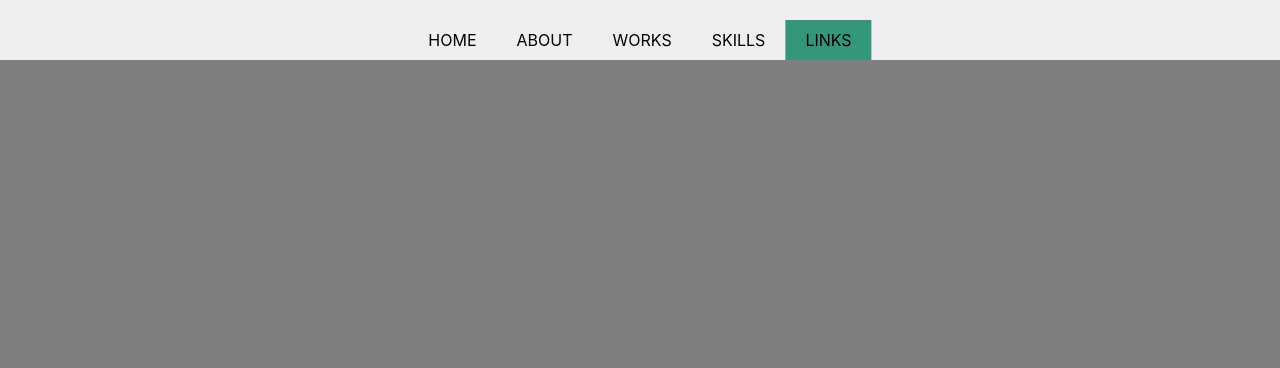
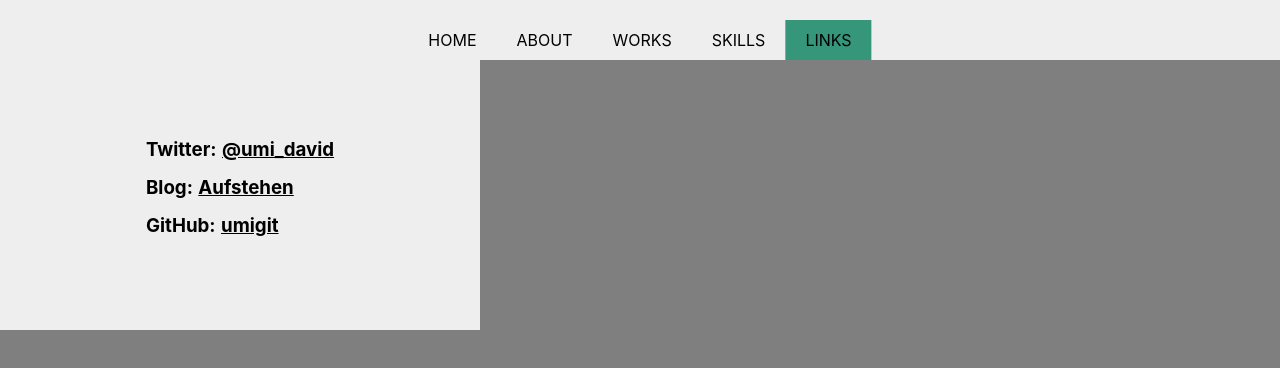
Before and after one commit to umigit/portfolio-nuxt, a Nuxt app: page /links in a window 1280 px wide. Shown: the top 368 px of the page. Built offline with nearby package versions, Linux system fonts and the light colour scheme.

Commit message:
make links page

```diff
--- /dev/null
+++ b/pages/links.vue
@@ -0,0 +1,54 @@
+<template>
+  <div class="container">
+    <div class="link-card">
+      <ul class="link-list">
+        <li class="link-item">
+          <h3>Twitter: <a href="//twitter.com/umi_david">@umi_david</a></h3>
+        </li>
+        <li class="link-item">
+          <h3>Blog: <a href="//www.die-katze.net">Aufstehen</a></h3>
+        </li>
+        <li>
+          <h3>GitHub: <a href="//github.com/umigit">umigit</a></h3>
+        </li>
+        <li class="link-item">
+          <h3><a></a></h3>
+        </li>
+      </ul>
+    </div>
+  </div>
+</template>
+
+<style>
+.link-card {
+  width: 480px;
+  height: 270px;
+  background-color: #eee;
+  position: relative;
+  z-index: 1;
+  display: flex;
+  justify-content: center;
+  align-items: center;
+}
+
+.link-list {
+  list-style: none;
+  text-align: left;
+  padding: 0;
+}
+
+.link-item {
+  margin-bottom: 15px;
+}
+
+a {
+  color: #000;
+}
+
+@media screen and (max-width: 479px) {
+  .link-card {
+    width: 320px;
+    height: 180px;
+  }
+}
+</style>
```
